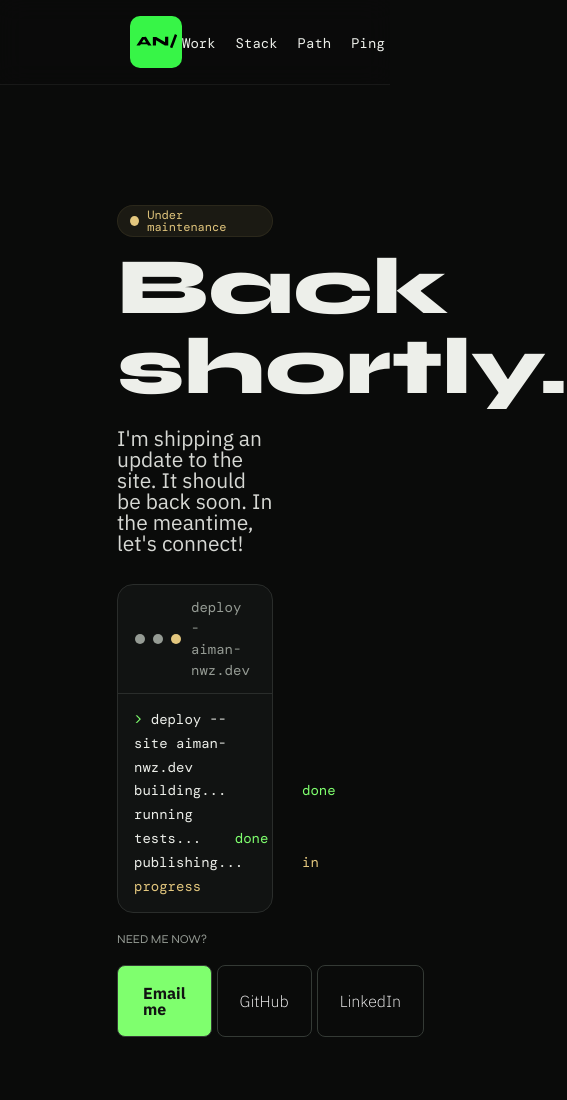
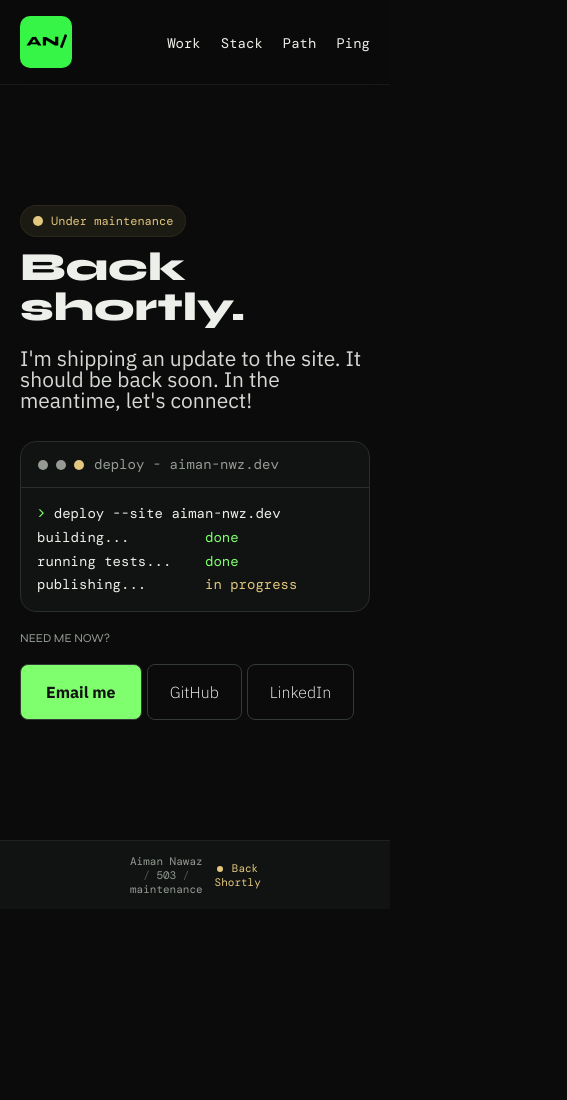
Before and after one commit to aiman-nwz/Digital_Portfolio, a plain HTML site: page maintenance.html in a window 390 px wide. Shown: the top 1100 px of the page, 567 px wide, since content can reach past the window. After the commit the page ends 909 px from the top, so only its background shows below. Drawn offline with nearby package versions, Linux system fonts and the light colour scheme; a web font is replaced by a local one.

Commit message:
made the site responsive and updated index page

```diff
--- a/css/style.css
+++ b/css/style.css
@@ -13,7 +13,7 @@ body{
 }
 
 /* -- The below content is for navigation bar -- */
-.header{
+header{
     position: sticky;
     top: 0;
     z-index: 10;
@@ -52,6 +52,39 @@ nav{
     color: #7FFF6E;
 }
 
+/* -- Tablet -- */
+@media (max-width: 900px){
+    nav,
+    .footer-maintenance{
+        padding-left: 40px;
+        padding-right: 40px;
+    }
+}
+
+/* -- Mobile -- */
+@media (max-width: 600px){
+    nav,
+    .footer-maintenance{
+        padding-left: 20px;
+        padding-right: 20px;
+    }
+    .footer-maintenance{
+        padding: 10px 20px;
+        gap: 12px;
+    }
+    .main-box{
+        padding: 20px;
+    }
+    .message-paragraph{
+        font-size: 17px;
+    }
+    body.maintenance-page{
+        margin: 0;
+        padding: 0;
+    }
+}
+
+
 /* -- The below content is for background grid design -- */
 .background-design{
     position: fixed;
@@ -74,23 +107,19 @@ nav{
 
 /* --The Maintenance Page content is below this -- */
 
-/*maintenance-page{
-    margin: 0;
+body.maintenance-page{
     min-height: 100vh;
     display: flex;
-    justify-content: center;
-    align-items: center;
-}*/
+    flex-direction: column;
+}
 
 .main-box {
     padding: 20px;
-    align-items: center;
-    margin-left: auto;
-    margin-right: auto;
+    margin: 100px auto;
     line-height: 1;
-    margin-top: 100px;
-    margin-bottom: 100px;
-    width: 40%;
+    width: 100%;
+    max-width: 640px;
+    box-sizing: border-box;
 }
 .badge-pill {
     color: #E3C77E;
@@ -114,7 +143,7 @@ nav{
     margin-right: 8px;
 }
 .maintenance-message {
-    font-size: 80px;
+    font-size: clamp(40px, 8vw, 80px);
     font-weight: 800;
     margin-bottom: 10px;
     margin-top: 10px;
@@ -174,7 +203,8 @@ nav{
     padding: 14px 16px;
     border-top: 1px solid #2A2D2B;
     line-height: 1.7;
-    gap: 10px;
+    overflow-x: auto;
+    white-space: nowrap;
 }
 span.green{
     color: #7FFF6E;
@@ -191,6 +221,7 @@ span.links-title{
 }
 .links {
     display: flex;
+    flex-wrap: wrap;
     gap: 5px;
     padding: 0;
     font-family: "IBM Plex Sans", sans-serif;
@@ -233,7 +264,9 @@ span.links-title{
     color: #959B94;
     padding: 2px 130px;
     text-align: center;
-    height: 30px;
+    height: auto;
+    min-height: 30px;
+    margin-top: auto;
     border-top: 1px solid rgba(255, 255, 255, 0.06)
 }
 .footer-text {
```
